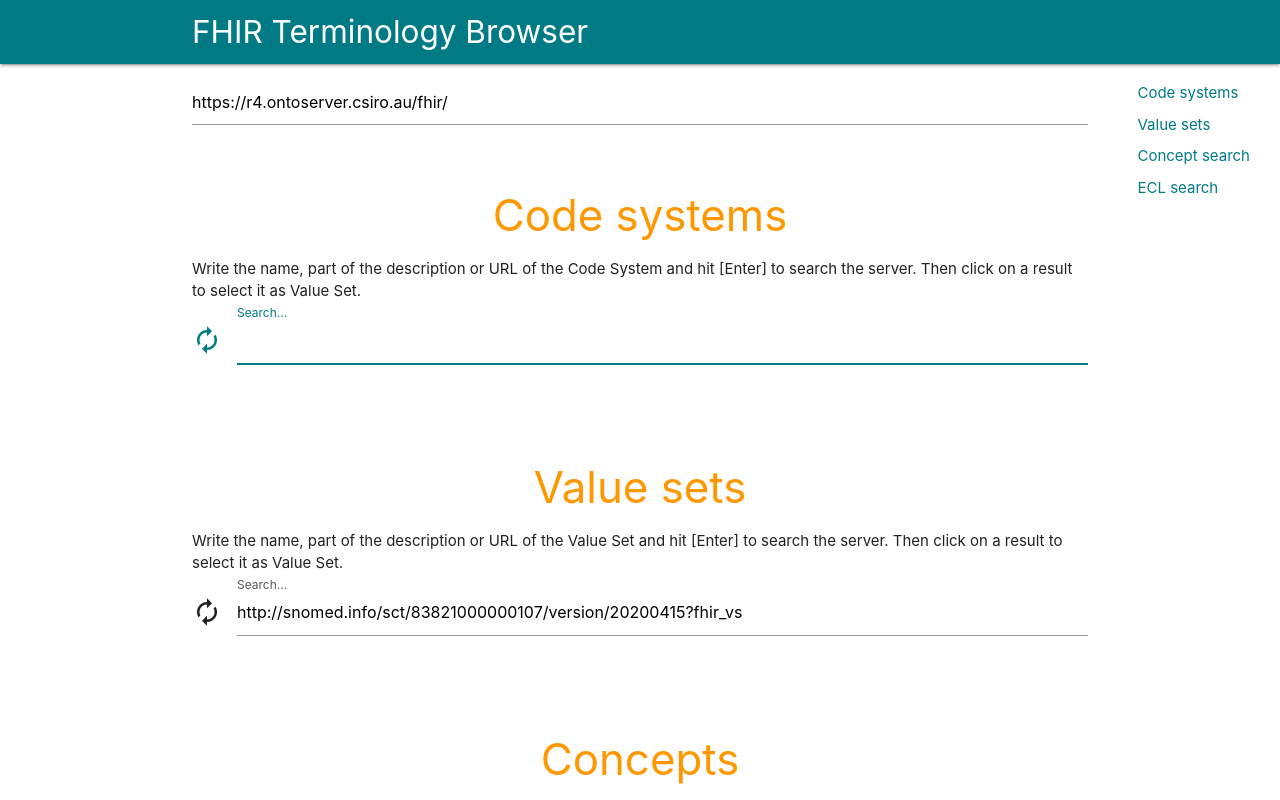
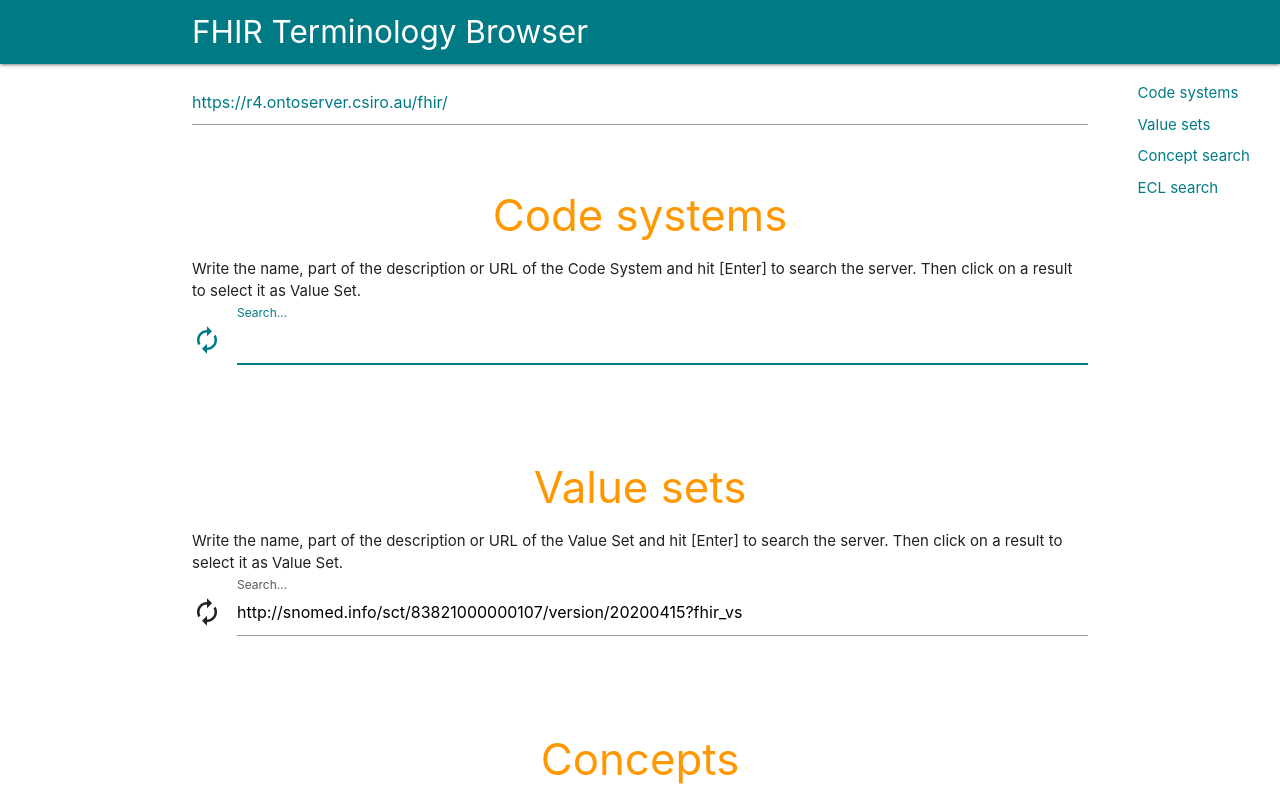
Before and after one commit to uclh-criu/fhir-term-browser, a website: page index.html in a window 1280 px wide. Shown: the top 800 px of the page. Drawn offline with Linux system fonts and the light colour scheme.

Commit message:
Update index.html

```diff
--- a/index.html
+++ b/index.html
@@ -46,7 +46,7 @@
       <!-- Base URI -->
       <div id="base-uri-container">
         <div class="input-field">
-          <input id="base-uri" type="text" value="https://r4.ontoserver.csiro.au/fhir/" placeholder="FHIR API base URI">
+          <input id="base-uri" type="text" class="uclh-primary-text" value="https://r4.ontoserver.csiro.au/fhir/" placeholder="FHIR API base URI">
         </div>
       </div>
 
```
